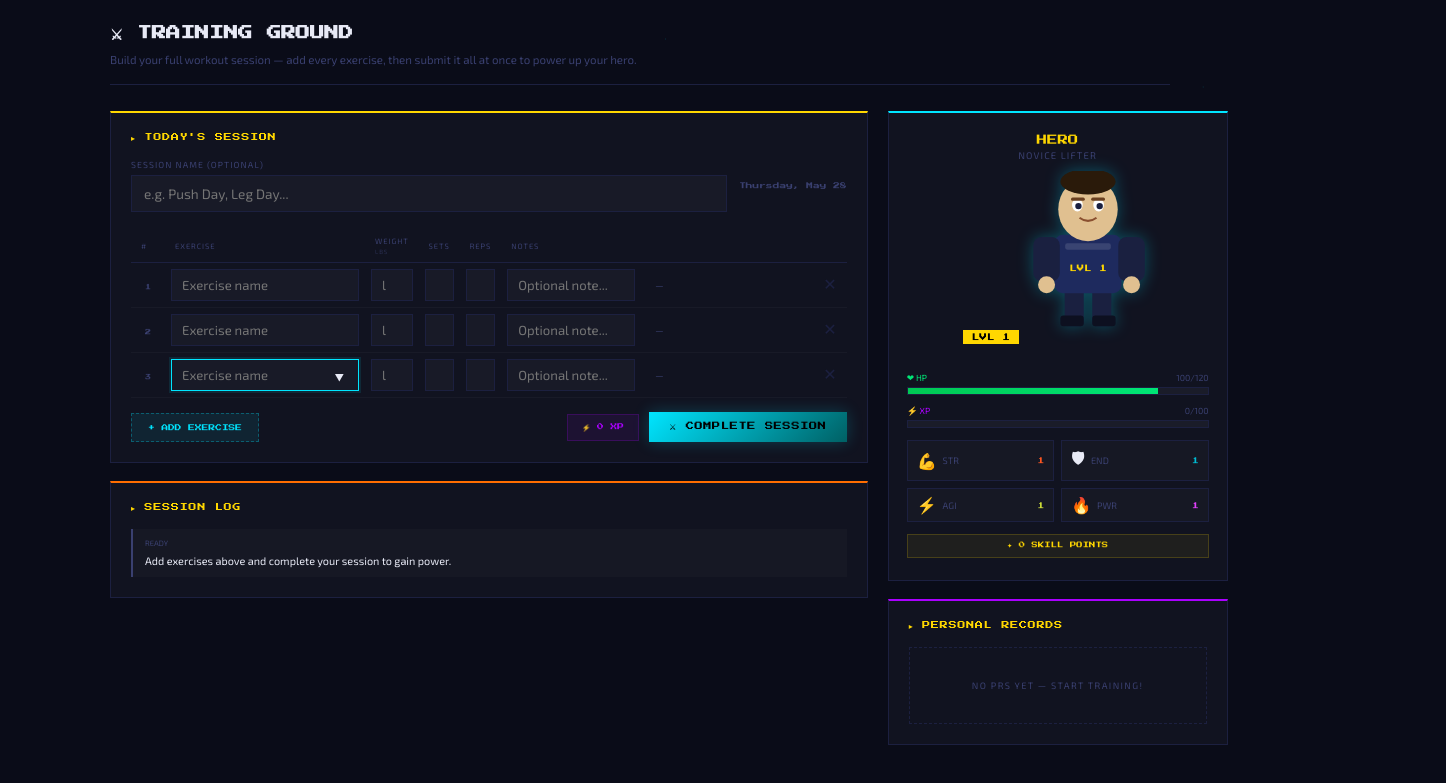
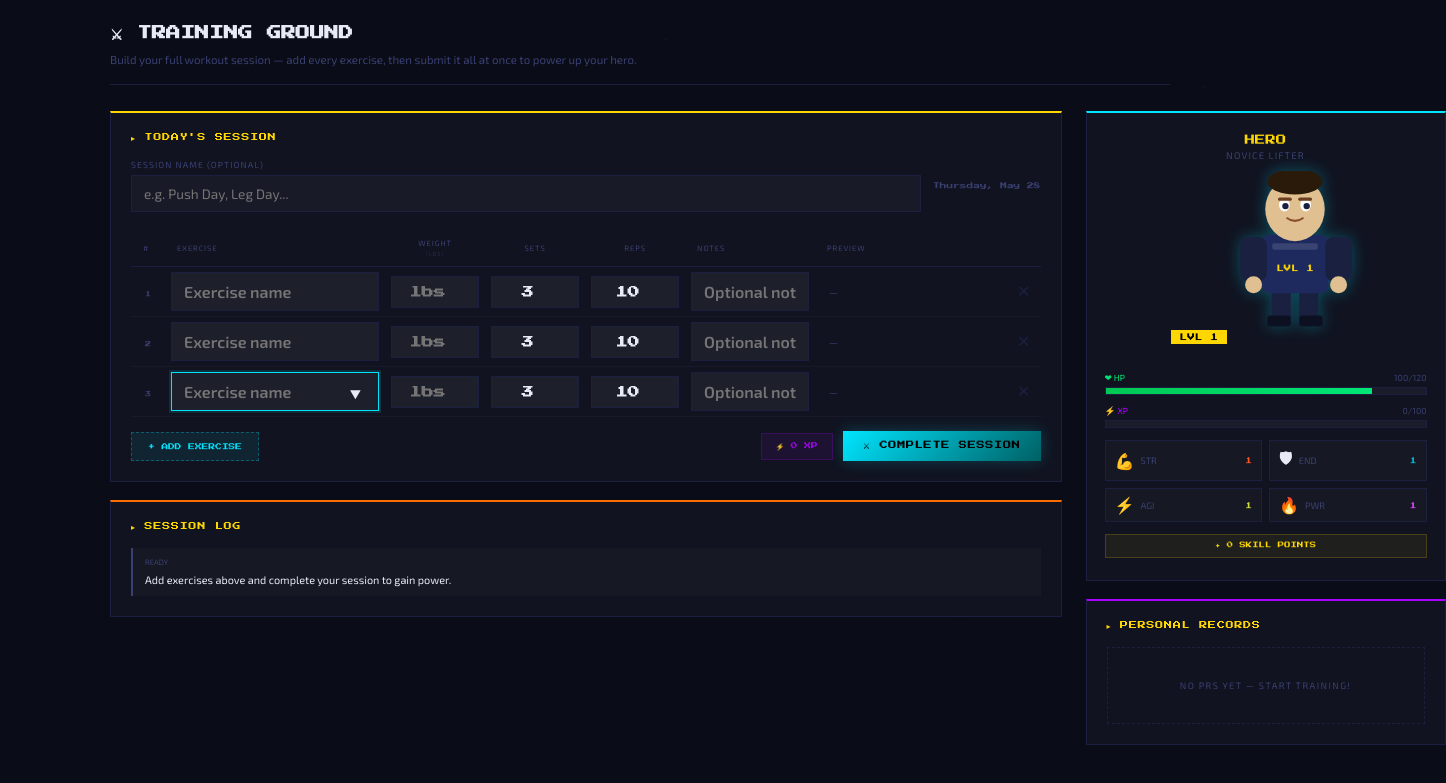
Before and after one commit to HenryM11T08/IronHero, a website: page public/index.html in a window 1280 px wide. Shown: the part 57-840 px from the top of the page, 1446 px wide, since content can reach past the window. Drawn offline with Linux system fonts and the light colour scheme.

Commit message:
fix: wider number inputs, better table spacing

```diff
--- a/public/index.html
+++ b/public/index.html
@@ -11,8 +11,8 @@
     /* ── page layout ── */
     .train-layout {
       display: grid;
-      grid-template-columns: 1fr 340px;
-      gap: 20px;
+      grid-template-columns: 1fr 360px;
+      gap: 24px;
       align-items: start;
     }
     .left-col  { display: flex; flex-direction: column; gap: 18px; }
@@ -35,34 +35,43 @@
     .ex-table {
       width: 100%;
       border-collapse: collapse;
+      min-width: 700px;
     }
     .ex-table th {
       font-size: .48rem; color: var(--dim);
       letter-spacing: .12em; text-transform: uppercase;
-      padding: 6px 10px; border-bottom: 1px solid var(--border);
+      padding: 8px 12px; border-bottom: 1px solid var(--border);
       font-weight: 400; text-align: left;
     }
-    .ex-row td { padding: 6px 6px; vertical-align: middle; }
+    .ex-row td { padding: 5px 6px; vertical-align: middle; }
     .ex-row td input {
-      background: rgba(255,255,255,.03);
+      background: rgba(255,255,255,.05);
       border: 1px solid var(--border);
       color: var(--white);
       font-family: 'Exo 2', sans-serif;
-      font-size: .82rem;
-      padding: 7px 10px;
+      font-size: 1rem;
+      font-weight: 600;
+      padding: 9px 12px;
       outline: none;
       width: 100%;
       transition: border-color .15s, box-shadow .15s;
     }
     .ex-row td input:focus {
       border-color: var(--accent);
-      box-shadow: 0 0 0 2px rgba(0,229,255,.1);
+      box-shadow: 0 0 0 2px rgba(0,229,255,.12);
     }
     .ex-row td input.error { border-color: var(--red); }
-    .ex-row td.col-ex    { min-width: 200px; }
-    .ex-row td.col-num   { width: 90px; }
-    .ex-row td.col-note  { min-width: 140px; }
-    .ex-row td.col-del   { width: 40px; text-align: center; }
+    /* number inputs — big and readable */
+    .ex-row td input[type="number"] {
+      font-family: 'Press Start 2P', monospace;
+      font-size: .75rem;
+      text-align: center;
+      padding: 9px 6px;
+    }
+    .ex-row td.col-ex    { min-width: 220px; }
+    .ex-row td.col-num   { width: 110px; min-width: 100px; }
+    .ex-row td.col-note  { min-width: 130px; }
+    .ex-row td.col-del   { width: 44px; text-align: center; }
 
     .row-num {
       font-family: 'Press Start 2P', monospace;
@@ -72,12 +81,12 @@
 
     /* stat preview pill on each row */
     .row-preview {
-      font-size: .58rem; color: var(--dim);
+      font-size: .6rem; color: var(--dim);
       padding: 4px 8px;
       white-space: nowrap;
-      min-width: 160px;
+      min-width: 180px;
     }
-    .row-preview span { margin-right: 6px; }
+    .row-preview span { margin-right: 7px; }
 
     .del-row-btn {
       background: none; border: none;
@@ -247,13 +256,13 @@
           <table class="ex-table">
             <thead>
               <tr>
-                <th style="width:32px">#</th>
+                <th style="width:36px">#</th>
                 <th class="col-ex">Exercise</th>
-                <th class="col-num">Weight<br><span style="font-size:.38rem;opacity:.6">lbs</span></th>
-                <th class="col-num">Sets</th>
-                <th class="col-num">Reps</th>
+                <th class="col-num" style="text-align:center">Weight<br><span style="font-size:.36rem;opacity:.5">(lbs)</span></th>
+                <th class="col-num" style="text-align:center">Sets</th>
+                <th class="col-num" style="text-align:center">Reps</th>
                 <th class="col-note">Notes</th>
-                <th></th>
+                <th style="min-width:190px">Preview</th>
                 <th class="col-del"></th>
               </tr>
             </thead>
```
